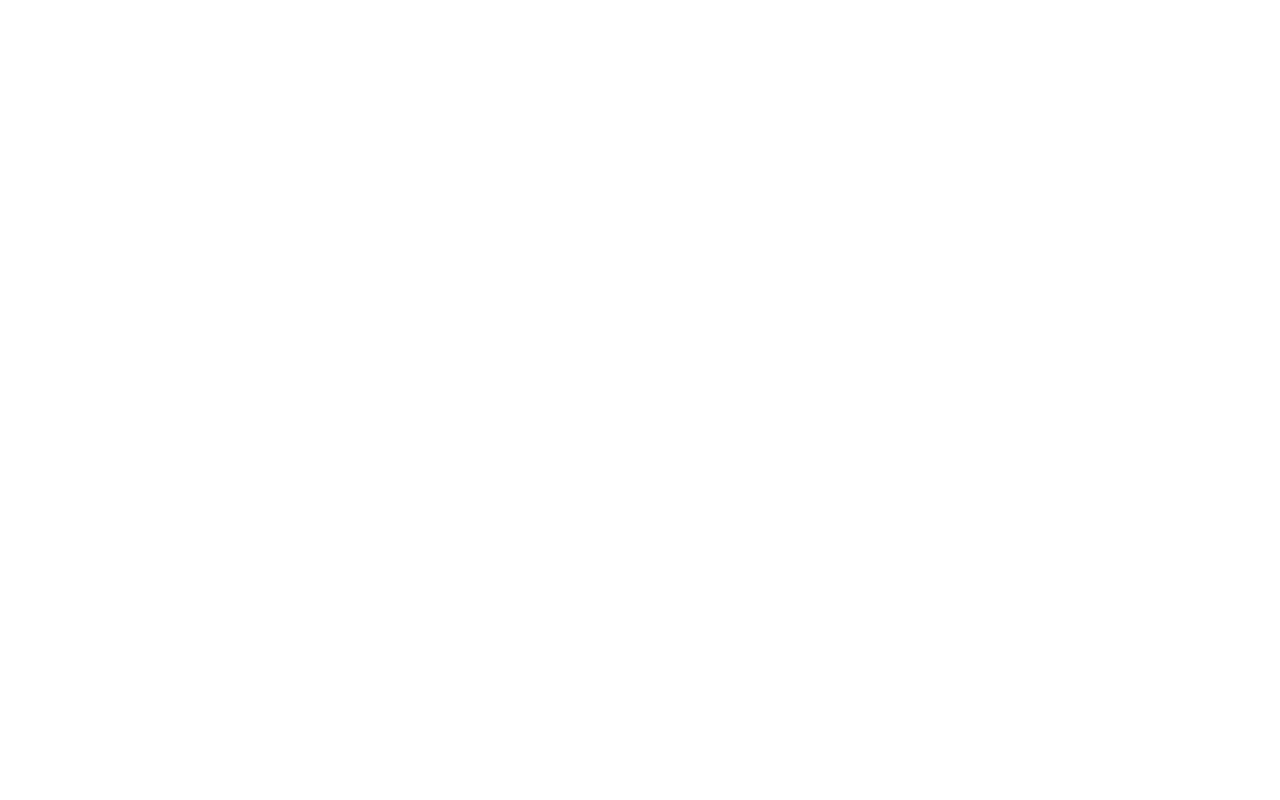
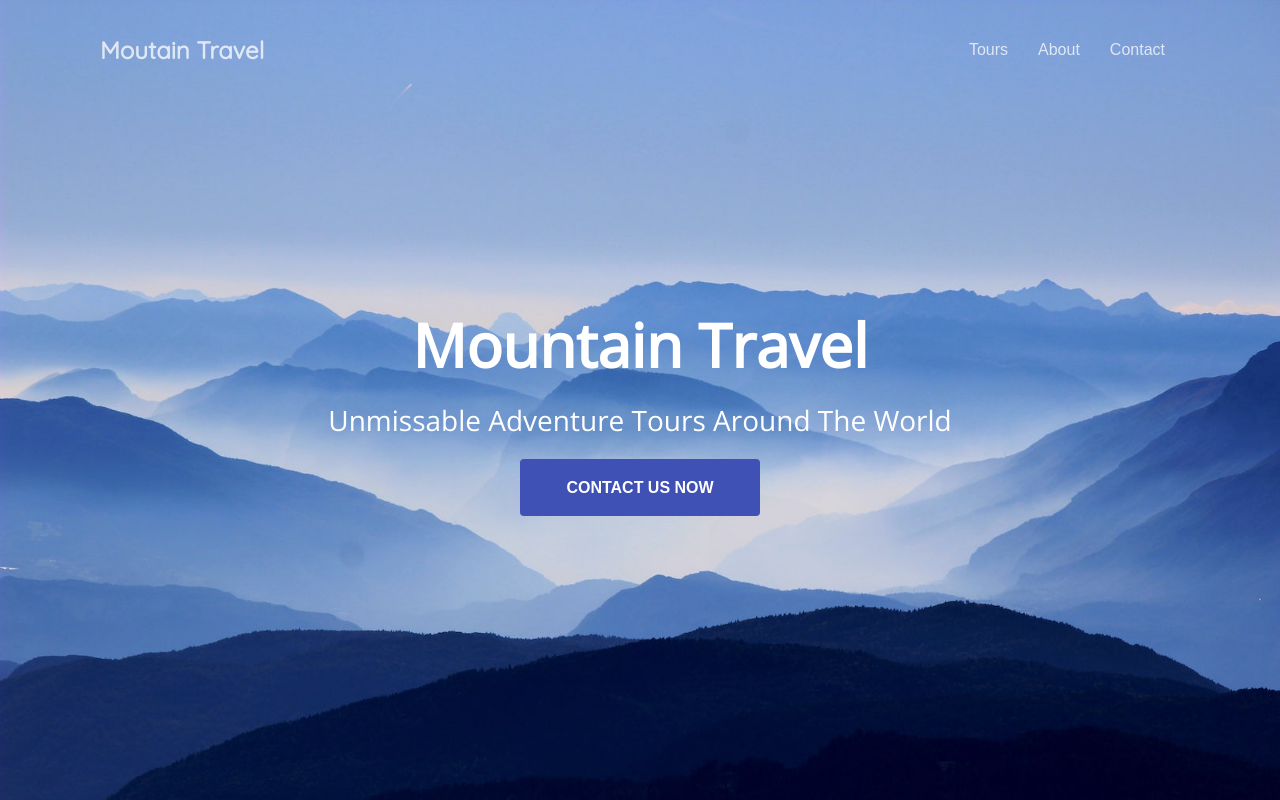
Before and after one commit to Gsync/startupdemo, a plain HTML site: page index.html in a window 1280 px wide. Drawn offline with nearby package versions, Linux system fonts and the light colour scheme.

Commit message:
Nav and Header

```diff
--- a/assets/css/styles.css
+++ b/assets/css/styles.css
@@ -0,0 +1,123 @@
+/* General Styles */
+
+* {
+    margin: 0;
+    padding: 0;
+    box-sizing: border-box;
+}
+
+html {
+    font: normal 16px sans-serif;
+    color: #555;
+}
+
+nav {
+    list-style: none;
+}
+
+a {
+    color: #fff;
+    text-decoration: none;
+    opacity: 0.75;
+}
+
+a:hover {
+    opacity: 1;
+}
+
+a.btn {
+    border-radius: 4px;
+    text-transform: uppercase;
+    font-weight: bold;
+    text-align: center;
+    background-color: #3f51b5;
+    opacity: 1;
+}
+
+section {
+    display: flex;
+    flex-direction: column;
+    align-items: center;
+    padding: 100px 80px;
+}
+
+/* Header Styles */
+
+header {
+    position: absolute;
+    width: 100%;
+    display: flex;
+    justify-content: space-between;
+    align-items: center;
+    padding: 35px 100px 0;
+    animation: 1s fadein 0.5s forwards;
+    opacity: 0;
+    color: #fff;
+}
+
+@keyframes fadein {
+    100% {
+        opacity: 1;
+    }
+}
+
+header h2 {
+    font-family: "Quicksand", sans-serif;
+}
+
+header nav {
+    display: flex;
+    margin-right: -15;
+}
+
+header nav li {
+    margin: 0 15px;
+}
+
+/* Hero Styles */
+
+.hero {
+    position: relative;
+    justify-content: center;
+    text-align: center;
+    min-height: 100vh;
+    color: #fff;
+}
+
+.hero .background-image {
+    position: absolute;
+    top: 0;
+    left: 0;
+    width: 100%;
+    height: 100%;
+    background-size: cover;
+    z-index: -1;
+    background-color: #80a3db;
+}
+
+.hero h1 {
+    font: bold 60px "Open Sans", sans-serif;
+    margin-bottom: 15px;
+}
+
+.hero h3 {
+    font: normal 28px "Open Sans", sans-serif;
+    margin-bottom: 40px;
+}
+
+.hero a.btn {
+    padding: 20px 46px;
+}
+
+.hero-content-area {
+    opacity: 0;
+    margin-top: 100px;
+    animation: 1s slidefade 1s forwards;
+}
+
+@keyframes slidefade {
+    100% {
+        opacity: 1;
+        margin-top: 0;
+    }
+}
--- a/index.html
+++ b/index.html
@@ -10,6 +10,24 @@
     <link rel="stylesheet" href="assets/css/styles.css">
 </head>
 <body>
-
+    <!-- Forked from a template on Tutorialzine: https://tutorialzine.com/2016/06/freebie-landing-page-template-with-flexbox -->
+    <header>
+        <h2>
+            <a href="#">Moutain Travel</a>
+        </h2>
+        <nav>
+            <li><a href="#">Tours</a></li>
+            <li><a href="#">About</a></li>
+            <li><a href="#">Contact</a></li>
+        </nav>
+    </header>
+    <section class="hero">
+        <div class="background-image" style="background-image: url(assets/img/main.jpg);"></div>
+        <div class="hero-content-area">
+            <h1>Mountain Travel</h1>
+            <h3>Unmissable Adventure Tours Around The World</h3>
+            <a href="#" class="btn">Contact Us Now</a>
+        </div>
+    </section>
 </body>
 </html>
```
